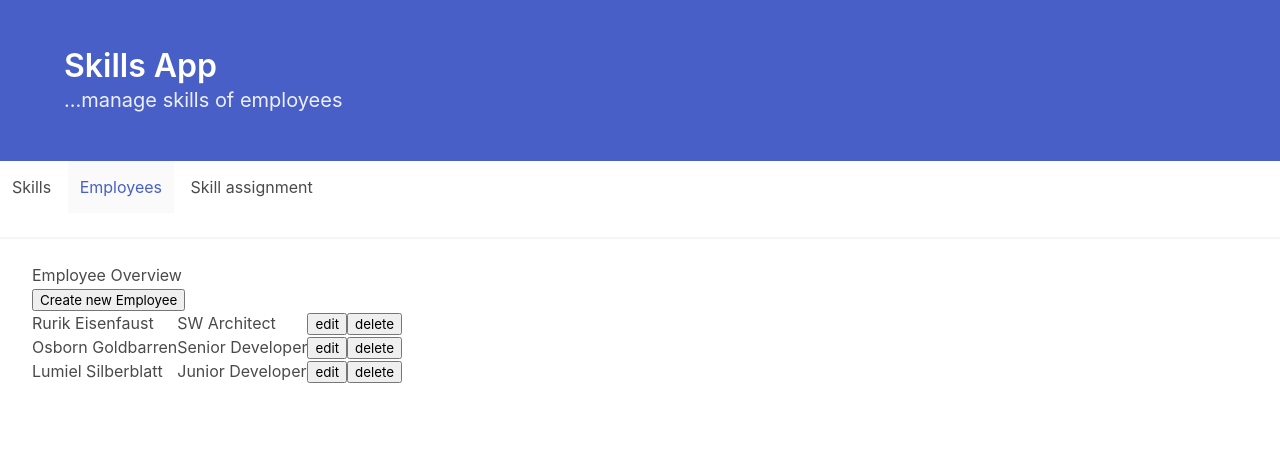
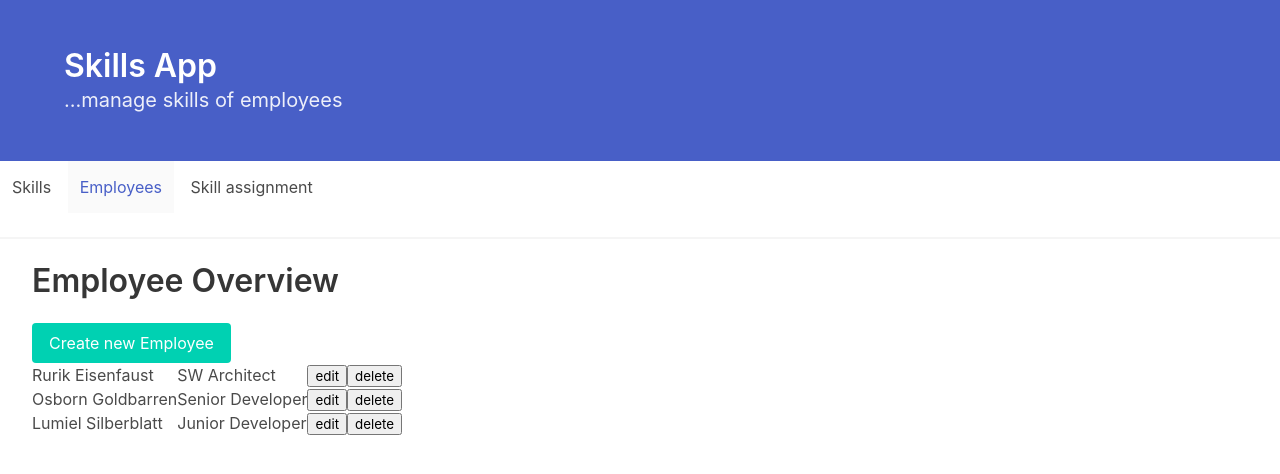
Before and after one commit to marco-dierenfeldt/skill-mgmt-tool, a React (Create React App) app: page / in a window 1280 px wide. Both pictures are taken after a click on the link "Employees". Shown: the top 474 px of the page. Built offline with nearby package versions, Linux system fonts and the light colour scheme.

Commit message:
finish skill edit component

```diff
--- a/src/components/employee/employee-overview.component.jsx
+++ b/src/components/employee/employee-overview.component.jsx
@@ -6,8 +6,8 @@ class EmployeeOverviewComponent extends Component {
     render = () => {
         return (
             <div>
-                <h3>Employee Overview</h3>
-                <button onClick={this.props.gotoEmployeeEdit}>Create new Employee</button>
+                <h3 className="title is-3">Employee Overview</h3>
+                <button className="button is-primary" onClick={this.props.gotoEmployeeEdit}>Create new Employee</button>
                 <EmployeeListViewComponent editEmployee={this.props.gotoEmployeeEdit}/>
             </div>);
     }
```
